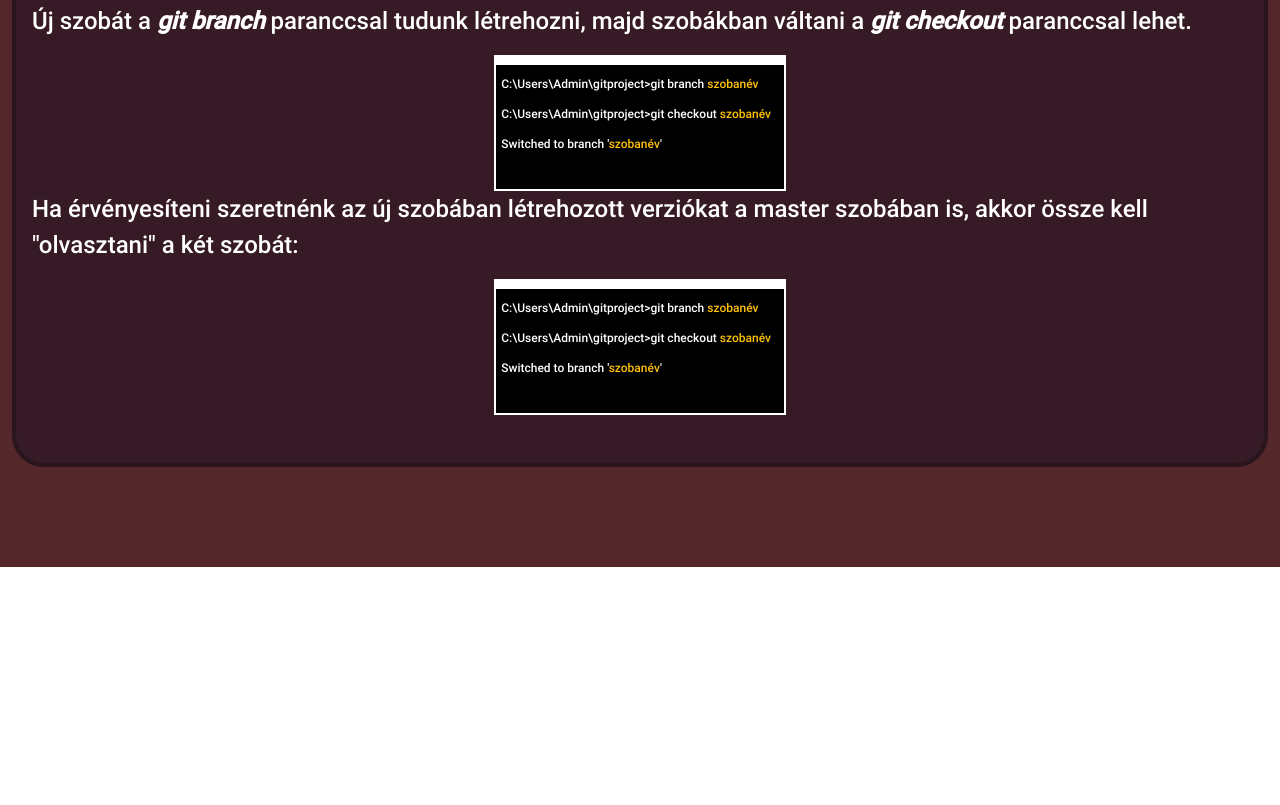
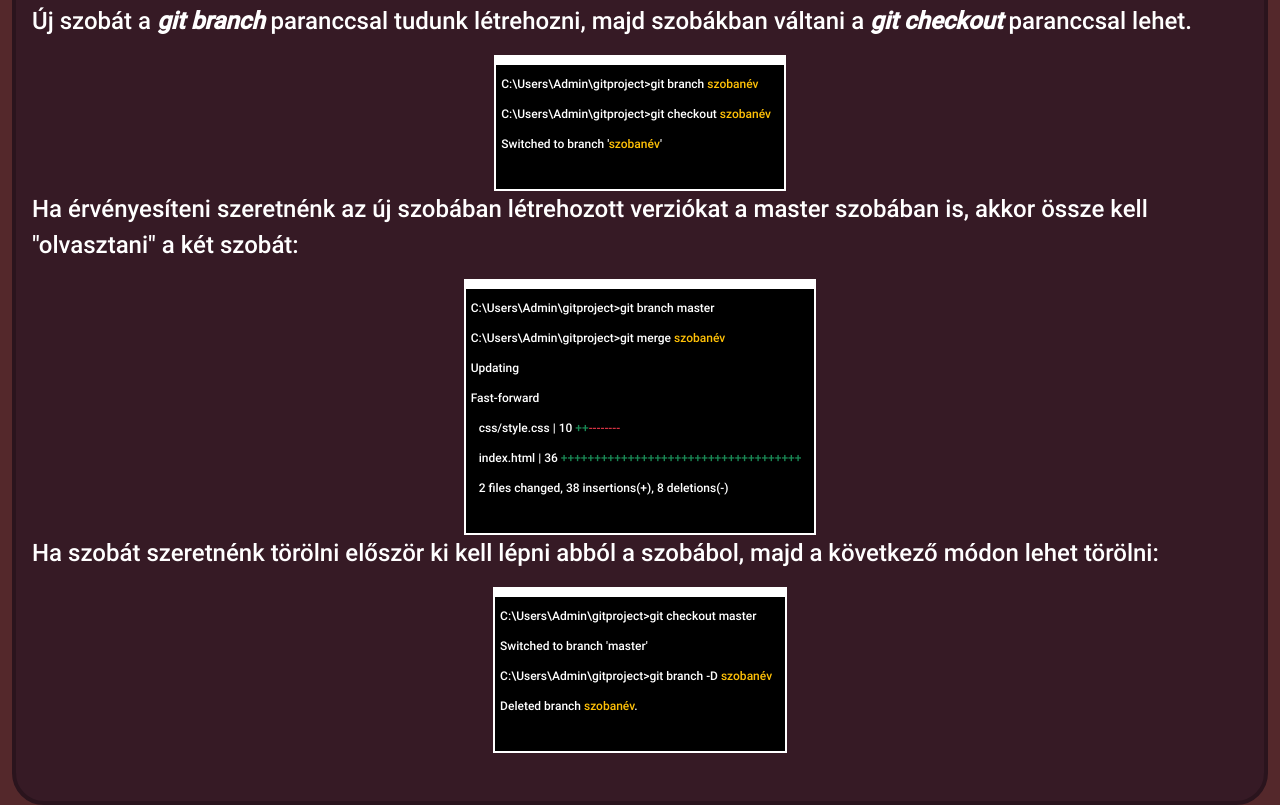
Before and after one commit to pinterbalint06/git, a plain HTML site: page index.html in a window 1280 px wide. Shown: the part 6296-7101 px from the top of the page. Before the commit the page ends 6863 px from the top, so only its background shows below. Drawn offline with Linux system fonts and the light colour scheme.

Commit message:
lokalis git resz befejezese es github elkezdese

```diff
--- a/css/style.css
+++ b/css/style.css
@@ -118,6 +118,16 @@ body {
     border: 2px solid rgba(0, 0, 0, 0);
 }
 
+.nav-pills .nav-link#navnegyedikbg {
+    background-color: rgb(62, 96, 90);
+    border: 2px solid rgb(25, 38, 36);
+}
+
+.nav-pills .nav-link.active#navnegyedikbg {
+    background-color: rgb(118, 167, 158);
+    border: 2px solid rgba(0, 0, 0, 0);
+}
+
 /*elso div beallitasai*/
 
 .imgbackground {
@@ -197,7 +207,6 @@ body {
 
 #harmadik {
     background-color: rgb(84, 40, 43);
-    padding-bottom: 100px;
 }
 
 #harmadik ul li {
@@ -222,6 +231,24 @@ body {
 
 .commitsarga {
     color: rgb(229, 229, 16);
+}
+
+#harmadik .gradient {
+    margin-top: 0;
+    height: 15vh;
+    background: linear-gradient(180deg, rgb(84, 40, 43) 30%, rgb(62, 96, 90) 100%);
+}
+
+/* negyedik div beallitasai */
+
+
+/* #3e605a negyedik szin hexbe */
+#negyedik {
+    background-color: rgb(62, 96, 90);
+}
+
+#negyedik .kepszoveggel {
+    border: 1.5px solid rgb(25, 38, 36);
 }
 
 /* relative beállítások */
--- a/index.html
+++ b/index.html
@@ -373,14 +373,30 @@
                                     <p>Switched to branch '<span class="text-warning">szobanév</span>'</p>
                                 </div>
                             </div>
-                            <p>Ha érvényesíteni szeretnénk az új szobában létrehozott verziókat a master szobában is, akkor össze kell "olvasztani" a két szobát:</p>
+                            <p>Ha érvényesíteni szeretnénk az új szobában létrehozott verziókat a master szobában is,
+                                akkor össze kell "olvasztani" a két szobát:</p>
                             <div class="d-flex justify-content-center">
                                 <div class="terminal pb-4">
-                                    <p>C:\Users\Admin\gitproject&gt;git branch <span
-                                            class="text-warning">szobanév</span></p>
-                                    <p>C:\Users\Admin\gitproject&gt;git checkout <span
-                                            class="text-warning">szobanév</span></p>
-                                    <p>Switched to branch '<span class="text-warning">szobanév</span>'</p>
+                                    <p>C:\Users\Admin\gitproject&gt;git branch master</p>
+                                    <p>C:\Users\Admin\gitproject&gt;git merge <span class="text-warning">szobanév</span>
+                                    </p>
+                                    <p>Updating</p>
+                                    <p>Fast-forward</p>
+                                    <p class="ms-2">css/style.css | 10 <span class="text-success">++</span><span
+                                            class="text-danger">--------</span></p>
+                                    <p class="ms-2">index.html | 36 <span
+                                            class="text-success">++++++++++++++++++++++++++++++++++++</span></p>
+                                    <p class="ms-2">2 files changed, 38 insertions(+), 8 deletions(-)</p>
+                                </div>
+                            </div>
+                            <p>Ha szobát szeretnénk törölni először ki kell lépni abból a szobábol, majd a következő
+                                módon lehet törölni:</p>
+                            <div class="d-flex justify-content-center">
+                                <div class="terminal pb-4">
+                                    <p>C:\Users\Admin\gitproject&gt;git checkout master</p>
+                                    <p>Switched to branch 'master'</p>
+                                    <p>C:\Users\Admin\gitproject&gt;git branch -D <span class="text-warning">szobanév</span></p>
+                                    <p>Deleted branch <span class="text-warning">szobanév</span>.</p>
                                 </div>
                             </div>
                         </div>
```
Also changed, not shown: 1 other file.
